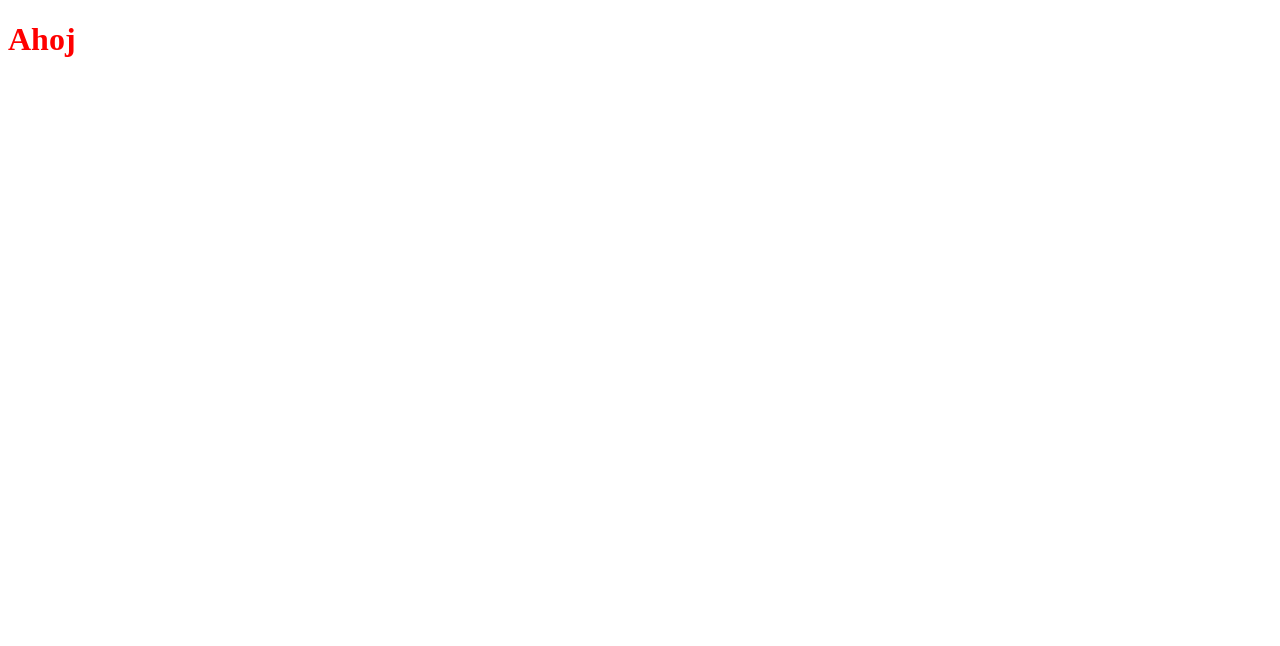
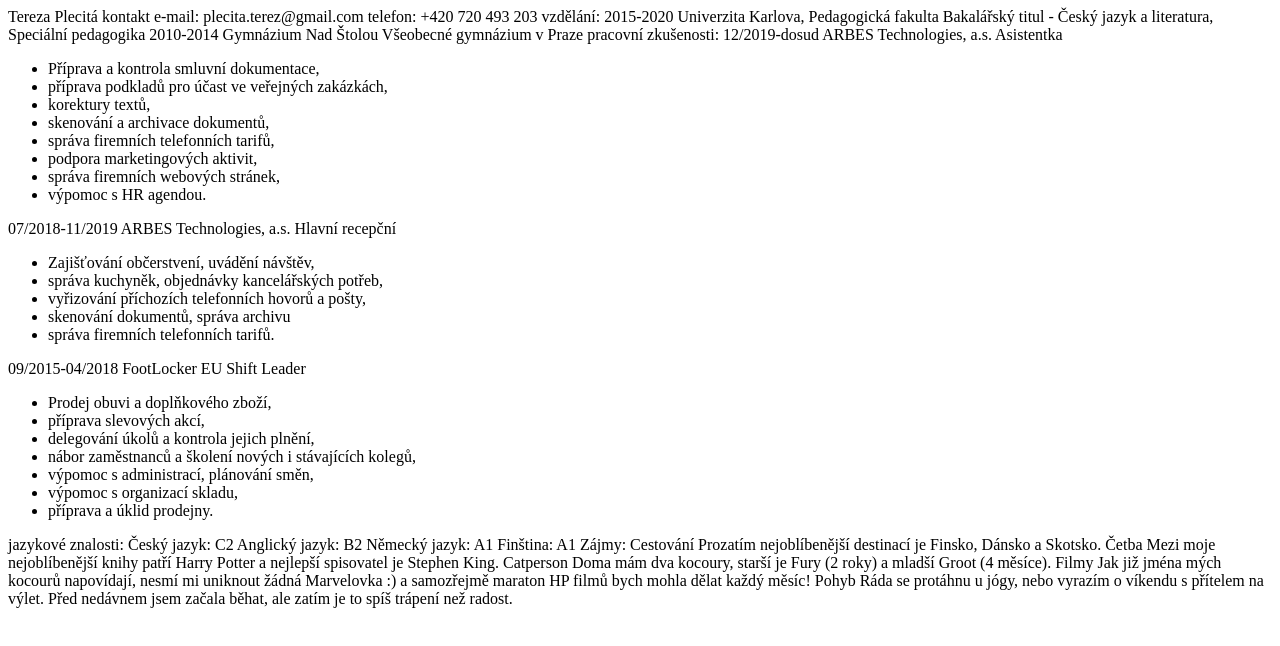
Before and after one commit to tbuchtova/zivotopis, a plain HTML site: page index.html in a window 1280 px wide. Drawn offline with Linux system fonts and the light colour scheme.

Commit message:
vyplněn text životopisu

```diff
--- a/index.html
+++ b/index.html
@@ -8,8 +8,85 @@
     <link rel="stylesheet" href="style.css">
 </head>
 <body>
+    Tereza Plecitá
 
-    <h1> Ahoj </h1>
+    kontakt
+    e-mail: plecita.terez@gmail.com
+    telefon: +420 720 493 203
 
+    vzdělání:
+    2015-2020
+    Univerzita Karlova, Pedagogická fakulta
+    Bakalářský titul - Český jazyk a literatura, Speciální pedagogika
+
+    2010-2014
+    Gymnázium Nad Štolou
+    Všeobecné gymnázium v Praze
+
+    pracovní zkušenosti:
+    12/2019-dosud
+    ARBES Technologies, a.s.
+    Asistentka
+    <ul>
+        <li>Příprava a kontrola smluvní dokumentace,</li>
+        <li>příprava podkladů pro účast ve veřejných zakázkách,</li>
+        <li>korektury textů,</li>
+        <li>skenování a archivace dokumentů,</li>
+        <li>správa firemních telefonních tarifů,</li>
+        <li>podpora marketingových aktivit,</li>
+        <li>správa firemních webových stránek,</li>
+        <li>výpomoc s HR agendou.</li>
+    </ul>
+
+    07/2018-11/2019
+    ARBES Technologies, a.s.
+    Hlavní recepční
+    <ul>
+        <li>Zajišťování občerstvení, uvádění návštěv,</li>
+        <li>správa kuchyněk, objednávky kancelářských potřeb,</li>
+        <li>vyřizování příchozích telefonních hovorů a pošty,</li>
+        <li>skenování dokumentů, správa archivu</li>
+        <li>správa firemních telefonních tarifů.</li>
+    </ul>
+
+    09/2015-04/2018
+    FootLocker EU
+    Shift Leader
+    <ul>
+        <li>Prodej obuvi a doplňkového zboží,</li>
+        <li>příprava slevových akcí,</li>
+        <li>delegování úkolů a kontrola jejich plnění,</li>
+        <li>nábor zaměstnanců a školení nových i stávajících kolegů,</li>
+        <li>výpomoc s administrací, plánování směn,</li>
+        <li>výpomoc s organizací skladu,</li>
+        <li>příprava a úklid prodejny.</li>
+    </ul>
+
+    jazykové znalosti:
+    Český jazyk: C2
+    Anglický jazyk: B2
+    Německý jazyk: A1
+    Finština: A1
+
+    Zájmy:
+    Cestování
+    Prozatím nejoblíbenější destinací je Finsko, Dánsko a Skotsko.
+
+    Četba
+    Mezi moje nejoblíbenější knihy patří Harry Potter a nejlepší spisovatel je Stephen King.
+
+    Catperson
+    Doma mám dva kocoury, starší je Fury (2 roky) a mladší Groot (4 měsíce).
+
+    Filmy
+    Jak již jména mých kocourů napovídají, nesmí mi uniknout žádná Marvelovka :) a samozřejmě maraton HP filmů bych mohla dělat každý měsíc!
+
+    Pohyb
+    Ráda se protáhnu u jógy, nebo vyrazím o víkendu s přítelem na výlet. Před nedávnem jsem začala běhat, ale zatím je to spíš trápení než radost.
+
+
+
+
+    <a href="obrazky/plecita_tereza.jpg"></a>
 </body>
 </html>
```
